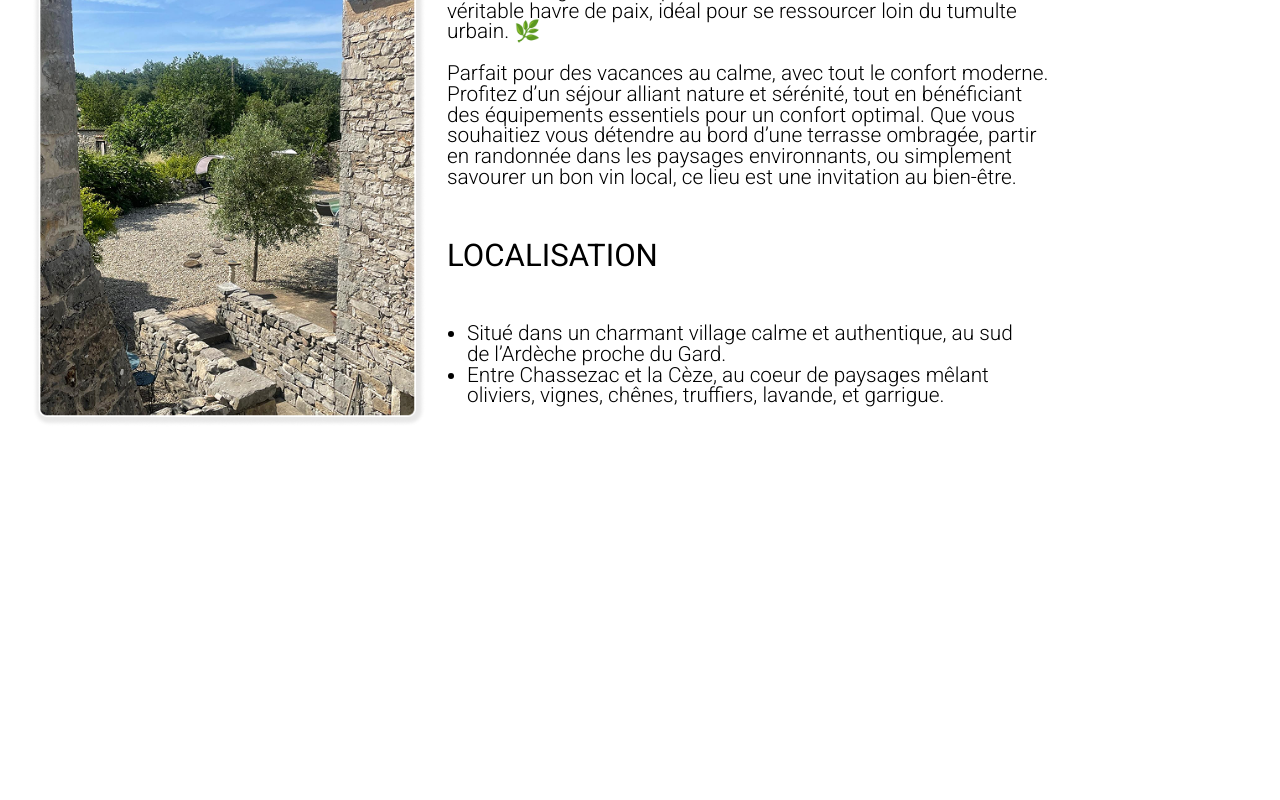
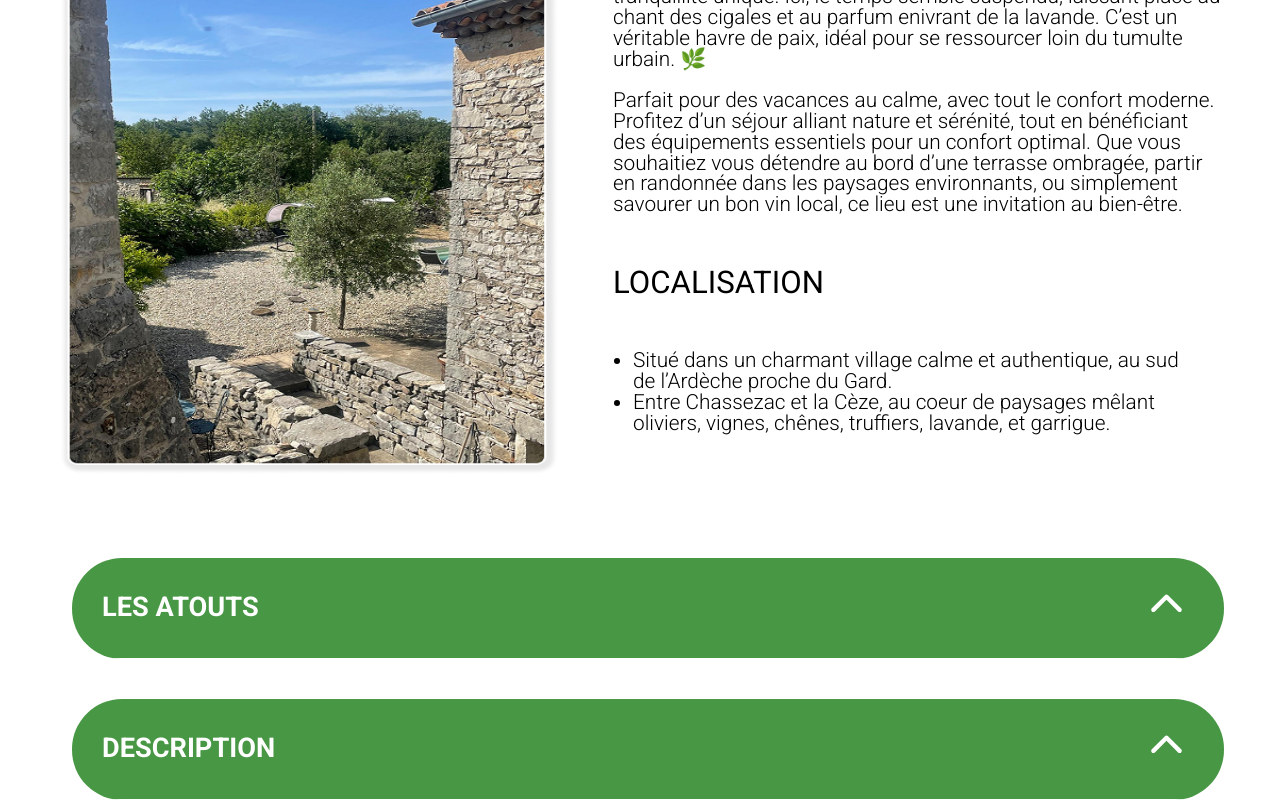
Before and after one commit to DoomZyx/Le-Mas-Du-Paradis, a React (Vite) app: page /Location in a window 1280 px wide. Shown: the part 625-1425 px from the top of the page. Before the commit the page ends 1105 px from the top, so only its background shows below. Built offline with nearby package versions, Linux system fonts and the light colour scheme.

Commit message:
Collapse implémenté

```diff
--- /dev/null
+++ b/src/components/Atouts/atouts.jsx
@@ -0,0 +1,31 @@
+import { useState } from "react";
+
+import Collapse from "../../components/Collapse/collapse";
+import location from "../../data/LocationDetails/location.json";
+function Atouts() {
+  const [showStrength, setShowStrength] = useState(false);
+
+  const strength = location[0];
+
+  return (
+    <Collapse
+      className="atouts-section"
+      title="LES ATOUTS"
+      content={
+        <>
+          <p>{strength.capacities}</p>
+          <h3 className="title">{strength.title}</h3>
+          <ul>
+            {strength.atouts.map((atouts, index) => (
+              <li key={index}>{atouts}</li>
+            ))}
+          </ul>
+        </>
+      }
+      isOpen={showStrength}
+      onToggle={() => setShowStrength(!showStrength)}
+    />
+  );
+}
+
+export default Atouts;
--- a/src/components/Collapse/_collapse.scss
+++ b/src/components/Collapse/_collapse.scss
@@ -0,0 +1,72 @@
+.collapse {
+ display: flex;
+ justify-content: center;
+ flex-direction: column;
+ align-items: flex-start;
+ color: white;
+ border: none;
+ border-radius: 50px;
+ width: 90%;
+ margin-left: 1em;
+ overflow: hidden;
+ position: relative;
+
+ & h2 {
+  display: flex;
+  justify-content: flex-start;
+   align-items: center;
+   padding: 30px;
+   background-color: #489744;
+   width: 100%;
+   height: 5vh;
+   cursor: pointer;
+   font-size: 1.7em;
+   border-radius: 10px 10px 0px 0px;
+   border-bottom: 1px solid white;
+ }
+ .title {
+  font-size: 1.6em;
+ }
+ .mainroom-title {
+  font-size: 2em;
+  font-weight: 800;
+ }
+  h3 {
+    font-size: 1.3em;
+  }
+  h4 {
+    font-size: 1.3em;
+  }
+  p,li {
+    font-size: 1.1em;
+  }
+}
+
+.collapse .arrow-icon {
+ width: 35px;
+ position: absolute;
+ top: 30px;
+ right: 40px;
+ transform: translateY(-50%);
+ color: white;
+ transition: transform 0.3s ease-in-out;
+}
+
+.arrow-icon.up {
+ transform: rotate(180deg);
+}
+
+.arrow-icon.down {
+ transform: rotate(0deg);
+}
+
+.content {
+ width: 100%;
+ max-height: 0;
+ overflow: hidden;
+ transition: max-height 0.9s ease-in-out;
+ max-height: 500px;
+ padding: 2em;
+ background-color: #489744;
+ color: #ffffff;
+}
--- a/src/components/Collapse/collapse.jsx
+++ b/src/components/Collapse/collapse.jsx
@@ -1,12 +1,25 @@
 import "./_collapse.scss";
 
 
-function Collapse() {
- return (
-  <>
-
-  </>
- )
-}
+const Collapse = ({ className, title, content, isOpen, onToggle }) => {
+  return (
+    <div className={`collapse ${className} ${isOpen ? "expanded" : ""}`}>
+      <h2 onClick={onToggle}>
+        {title}
+        <svg
+          xmlns="http://www.w3.org/2000/svg"
+          viewBox="0 0 512 512"
+          className={`arrow-icon ${isOpen ? "up" : "down"}`}
+        >
+          <path
+            fill="#ffff"
+            d="M233.4 105.4c12.5-12.5 32.8-12.5 45.3 0l192 192c12.5 12.5 12.5 32.8 0 45.3s-32.8 12.5-45.3 0L256 173.3 86.6 342.6c-12.5 12.5-32.8 12.5-45.3 0s-12.5-32.8 0-45.3l192-192z"
+          />
+        </svg>
+      </h2>
+      {isOpen && <div className="content">{content}</div>}
+    </div>
+  );
+};
 
 export default Collapse;
--- /dev/null
+++ b/src/components/Description/description.jsx
@@ -0,0 +1,46 @@
+import { useState } from "react";
+import Collapse from "../../components/Collapse/collapse";
+import locationData from "../../data/LocationDetails/location.json";
+
+function Description() {
+  const [showDescription, setShowDescription] = useState(false);
+
+  const characteristic = locationData[1];
+
+  return (
+    <Collapse
+      className="description-section"
+      title="DESCRIPTION"
+      content={
+        <>
+          <h3 className="mainroom-title">{characteristic.mainroom}</h3>
+          <br /> <br />
+          <h4>{characteristic.titleKitchen}</h4>
+          <ul>
+            {characteristic.kitchen.map((item, index) => (
+              <li key={index}>{item}</li>
+            ))}
+          </ul>
+          <h4>{characteristic.livingroom}</h4>
+          <p>{characteristic.sofa}</p>
+          <br />
+          <h4>{characteristic.bathroom}</h4>
+          <p>{characteristic.equipments}</p>
+          <br />
+          <h4>{characteristic.mezzanineT}</h4>
+          <p>{characteristic.mezzanine}</p>
+          <br />
+          <h4>{characteristic.laundryroom}</h4>
+          <p>{characteristic.laundry}</p>
+          <br />
+          <h4>{characteristic.terrace}</h4>
+          <p>{characteristic.equipmentsT}</p>
+        </>
+      }
+      isOpen={showDescription}
+      onToggle={() => setShowDescription(!showDescription)}
+    />
+  );
+}
+
+export default Description;
--- a/src/components/Localisation/_localisation.scss
+++ b/src/components/Localisation/_localisation.scss
@@ -1,16 +1,17 @@
 .layout-loc {
  display: flex;
  flex-direction: row;
+ justify-content: space-around;
  padding: 2em;
- margin-top: 0em;
+ margin-top: 3em;
+ margin-bottom: 3em;
  color: #000000;
  .picture-layout img {
-  width: auto;
+  width: 500px;
   height: 520px;
  }
  .text-loc {
   width: 50%;
-  padding: 1em;
   display: flex;
   flex-direction: column;
   justify-content: flex-start;
--- /dev/null
+++ b/src/data/LocationDetails/location.json
@@ -0,0 +1,33 @@
+[
+ {
+  "capacites": "Capacités : 4 à 5 personnes",
+  "title": "Les atouts de cette propriété complétement rénovée",
+  "atouts": [
+  "Piscine privative : 10m x 4m, entièrement clôturée avec des murs en pierres",
+  "Dépendances charmantes et espace extérieur soigné pour se détendre",
+  "Accés direct à des randonnées au départ du gîte",
+  "Une salle de sport aménagé sous une vôute en pierres, avec un tapis de course"
+  ]
+ },
+ {
+  "title": "DESCRIPTION",
+  "mainroom": "Grande pièce principale (39m²)",
+  "titleKitchen": "Cuisine équipée flambant neuve avec : ",
+  "kitchen": [
+   "Réfrégirateur / Congélateur ",
+   "Plaque induction, four, micro-onde, grille-pain",
+   "Machine à café, bouilloire éléctrique, ustensiles de cuisine ",
+   "Mobilier et coin repas extérieur + barbecue"
+  ],
+  "livingroom": "Salon convivial :",
+  "sofa": "Canapé d’angle convertible",
+  "bathroom": "  Salle de bain moderne : ",
+  "equipments": "Douche, WC, lavabo, rangements",
+  "mezzanineT": "MEZZANINE",
+  "mezzanine": "Grand lit (160 x 200cm), idéal pour des nuits reposantes",
+  "laundryroom": "Buanderie",
+  "laundry": "Machine à laver + étendoirs",
+  "terrace": "Terrasse :",
+  "equipmentsT": "Mobilier d’extérieur, coin repas et barbecue pour profiter des beaux jours"
+ }
+]
--- a/src/pages/Location/_location.scss
+++ b/src/pages/Location/_location.scss
@@ -12,3 +12,11 @@
  object-fit: cover;
  background-repeat: no-repeat;
 }
+
+.layout-collapse {
+ display: flex;
+ flex-direction: column;
+ justify-content: center;
+ align-items: center;
+ gap: 40px;
+}
--- a/src/pages/Location/location.jsx
+++ b/src/pages/Location/location.jsx
@@ -1,6 +1,8 @@
 import Nav from "../../components/nav/nav";
 import HeaderL from "../../components/Header-L/header-L";
 import Localisation from "../../components/Localisation/localisation";
+import Atouts from "../../components/Atouts/atouts";
+import Description from "../../components/Description/description";
 
 import "./_location.scss";
 
@@ -16,6 +18,10 @@ function Location() {
       </div>
       <main>
         <Localisation />
+        <div className="layout-collapse">
+          <Atouts />
+          <Description />
+        </div>
       </main>
     </>
   );
```
